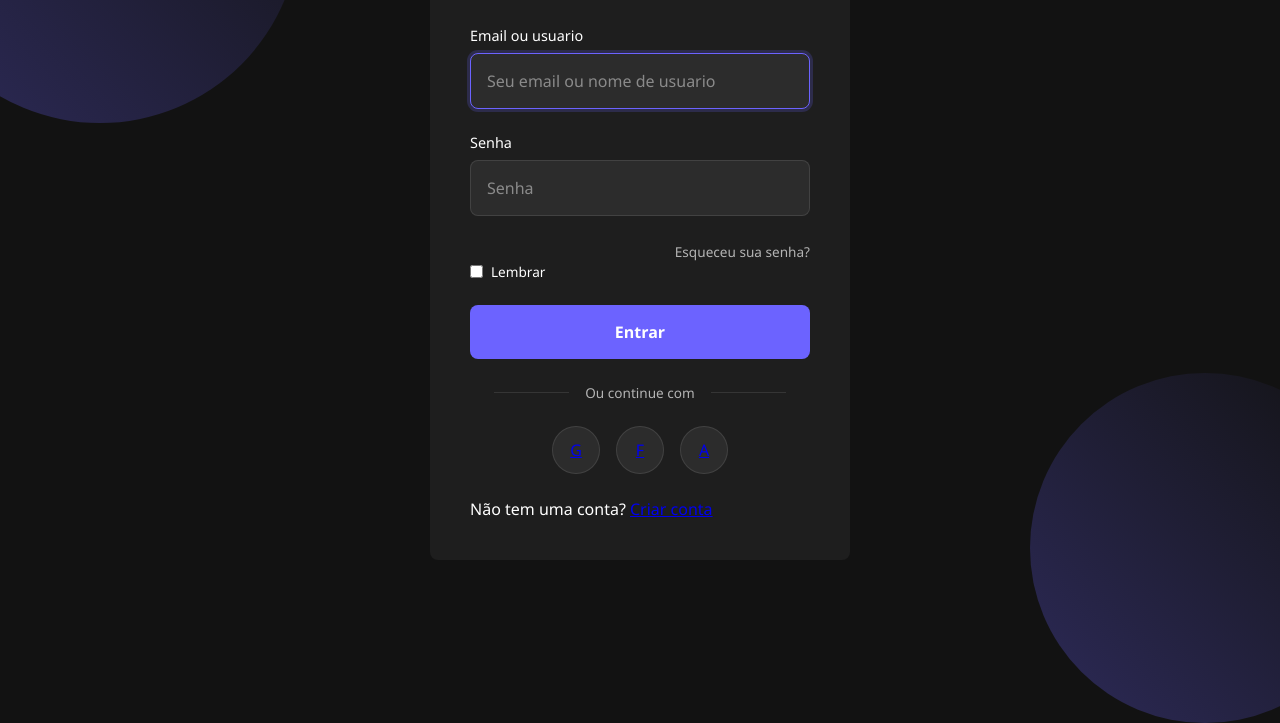
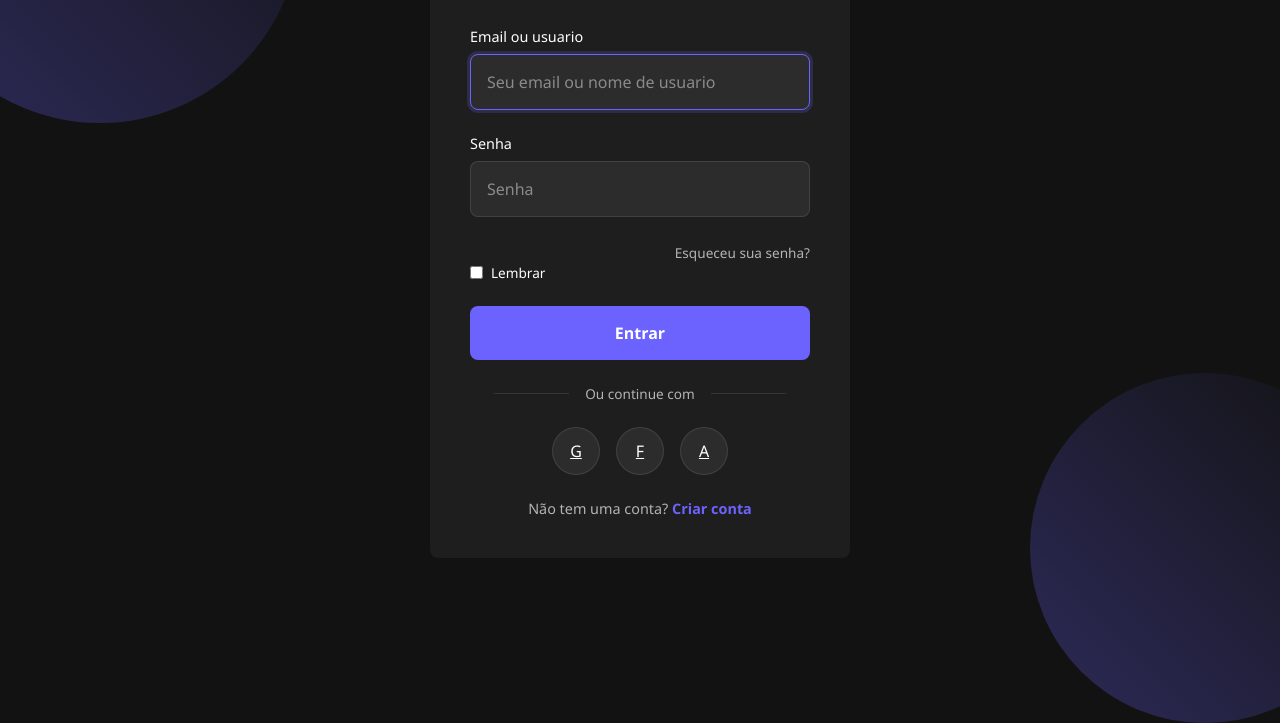
Before and after one commit to NightHudson/tela-de-login, a plain HTML site: page index.html in a window 1280 px wide. Shown: the part 177-900 px from the top of the page. Drawn offline with Linux system fonts and the light colour scheme.

Commit message:
add links

```diff
--- a/css/login.css
+++ b/css/login.css
@@ -168,6 +168,7 @@ input {
     }
 
     .social-btn {
+        color: var(--text-primary);
         display: flex;
         align-items: center;
         justify-content: center;
@@ -184,3 +185,21 @@ input {
         background-color: rgba(255, 255, 255, 0.05);
         transform: translateY(-5px);
     }
+
+    .singup-link {
+        text-align: center;
+        margin-top: 1.5rem;
+        color: var(--text-secundary);
+        font-size: 0.9rem;
+    }
+
+    .singup-link a {
+        color: var(--primary-color);
+        text-decoration: none;
+        font-weight: 600;
+        transition: var(--transition);
+    }
+
+    .singup-link a:hover {
+        text-decoration: underline;
+    }
```
